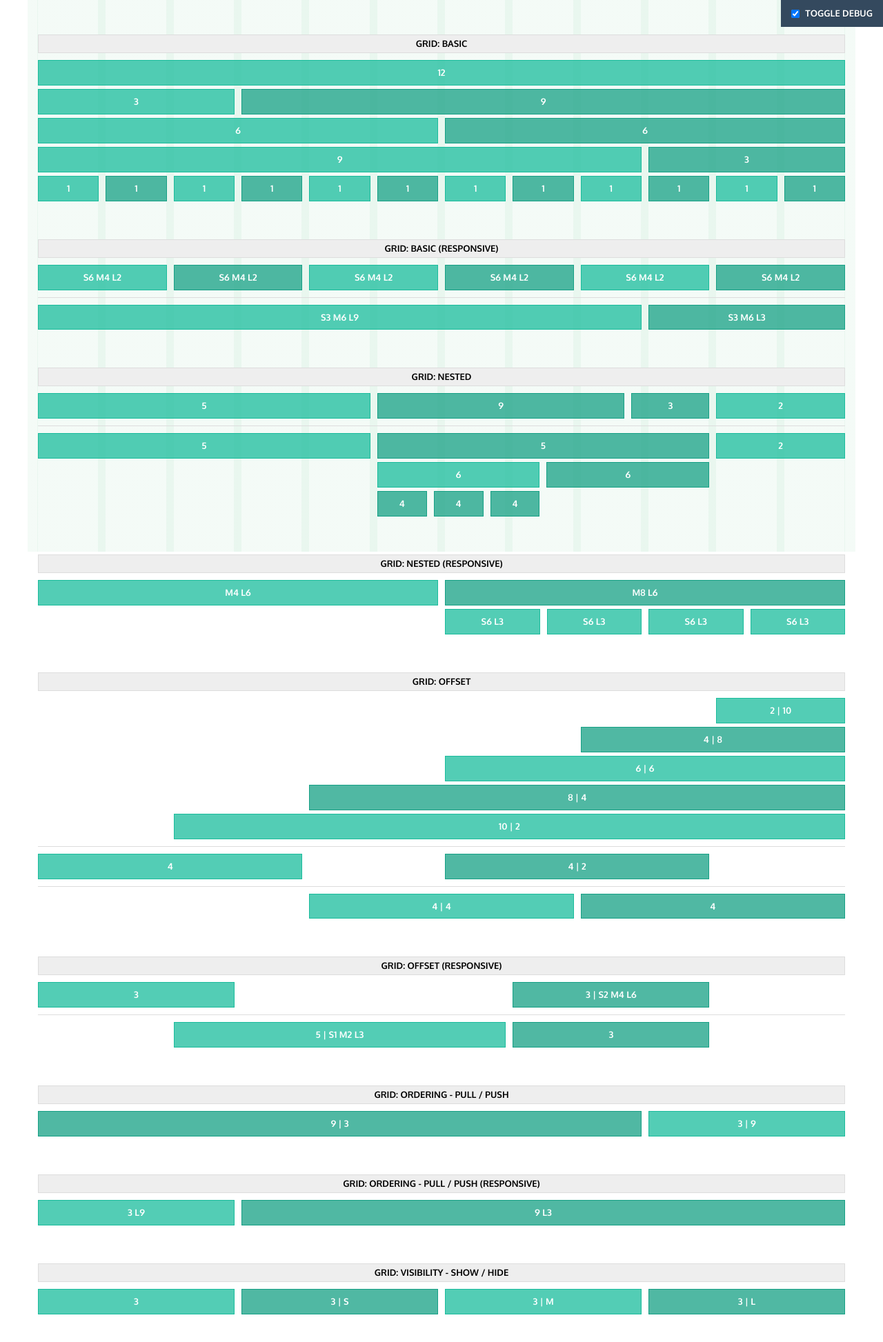
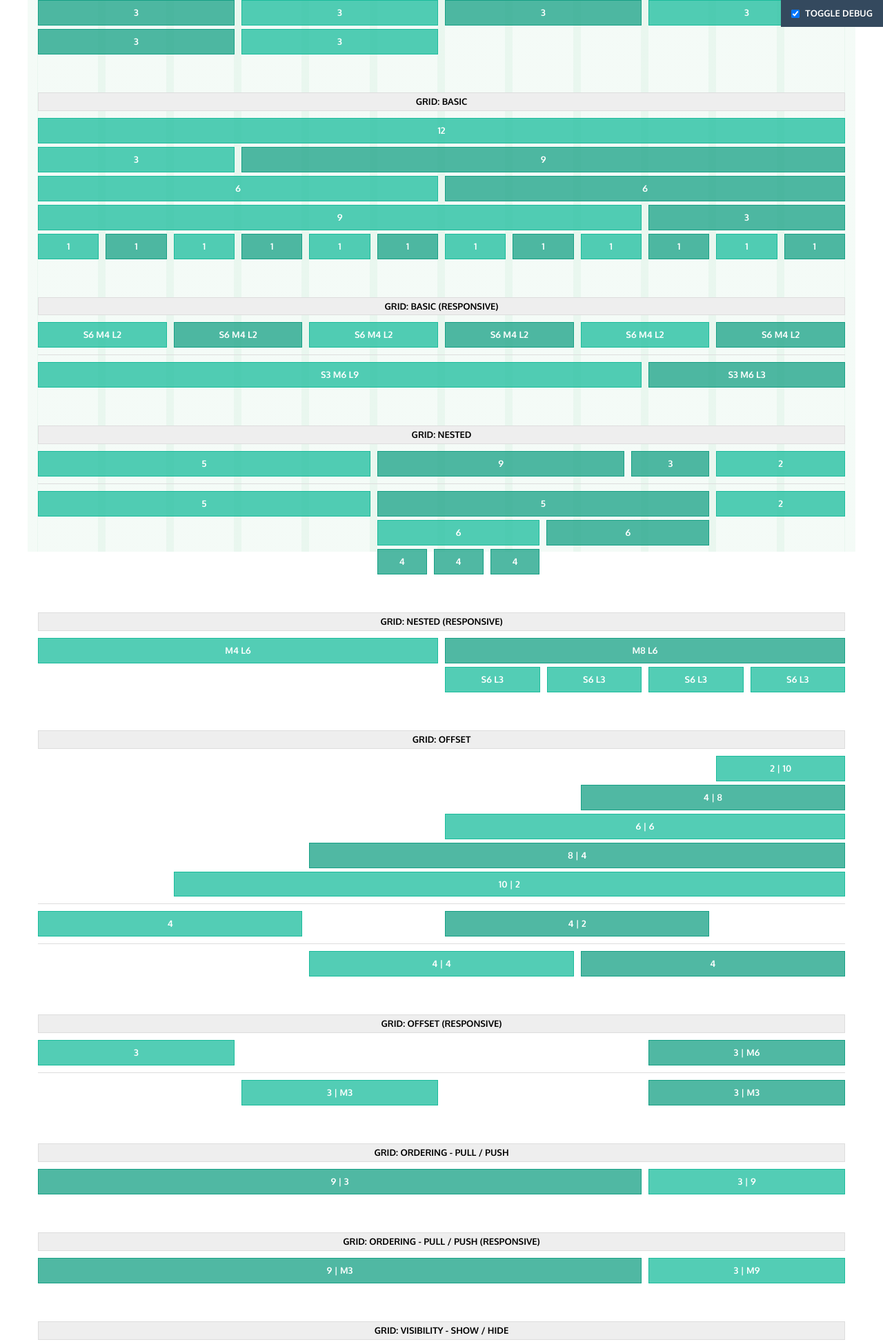
Before and after one commit to PixelT/unlimitedGrid, a website: page demo.html in a window 1280 px wide. Shown: the top 1946 px of the page at 69% size. Drawn offline with nearby package versions, Linux system fonts and the light colour scheme.

Commit message:
Updated demos

```diff
--- a/demo.html
+++ b/demo.html
@@ -10,6 +10,27 @@
 <body>
 
 <div class="ug-wrapper">
+
+    <div class="ug-row ug-gutter-block ug-block-3">
+        <div>
+            <div class="box-secondary">3</div>
+        </div>
+        <div>
+            <div class="box-primary">3</div>
+        </div>
+        <div>
+            <div class="box-secondary">3</div>
+        </div>
+        <div>
+            <div class="box-primary">3</div>
+        </div>
+        <div>
+            <div class="box-secondary">3</div>
+        </div>
+        <div>
+            <div class="box-primary">3</div>
+        </div>
+    </div>
 
     <div class="heading">grid: basic</div>
     <div class="ug-row">
@@ -238,22 +259,22 @@
                 3
             </div>
         </div>
-        <div class="ug-col-3 ug-offset-s-2 ug-offset-m-4 ug-offset-l-6">
+        <div class="ug-col-3 ug-offset-m-6">
             <div class="box-secondary">
-                3 | s<i class="fa fa-caret-right"></i>2 m<i class="fa fa-caret-right"></i>4 l<i class="fa fa-caret-right"></i>6
+                3 | M6
             </div>
         </div>
     </div>
     <hr>
     <div class="ug-row">
-        <div class="ug-col-5 ug-offset-s-1 ug-offset-m-2 ug-offset-l-3">
+        <div class="ug-col-3 ug-offset-m-3">
             <div class="box-primary">
-                5 | s<i class="fa fa-caret-right"></i>1 m<i class="fa fa-caret-right"></i>2 l<i class="fa fa-caret-right"></i>3
+                3 | M3
             </div>
         </div>
-        <div class="ug-col-3">
+        <div class="ug-col-3 ug-offset-m-3">
             <div class="box-secondary">
-                3
+                3 | M3
             </div>
         </div>
     </div>
@@ -274,14 +295,14 @@
 
     <div class="heading">grid: ordering - pull / push (responsive)</div>
     <div class="ug-row">
-        <div class="ug-col-3 ug-push-l-9">
+        <div class="ug-col-3 ug-push-m-9">
             <div class="box-primary">
-                3 L9
+                3 | M9
             </div>
         </div>
-        <div class="ug-col-9 ug-pull-l-3">
+        <div class="ug-col-9 ug-pull-m-3">
             <div class="box-secondary">
-                9 L3
+                9 | M3
             </div>
         </div>
     </div>
```
